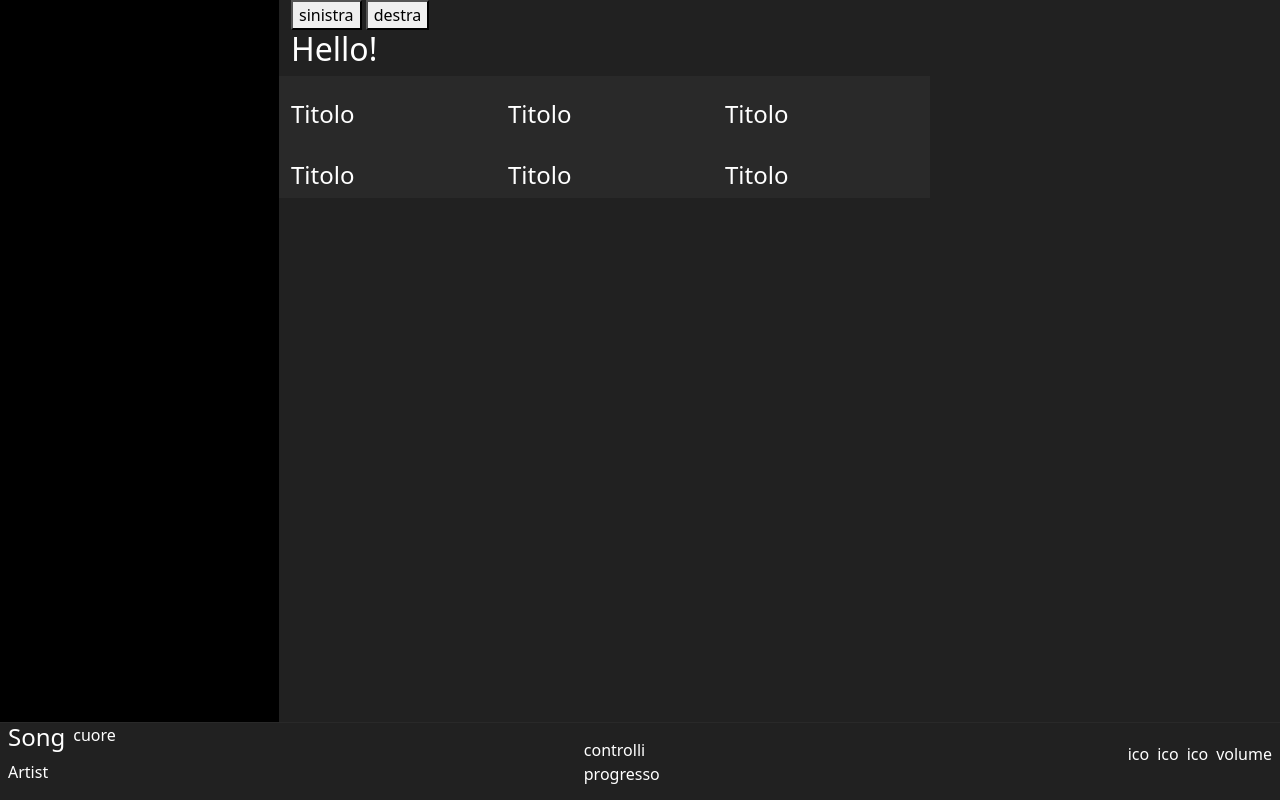
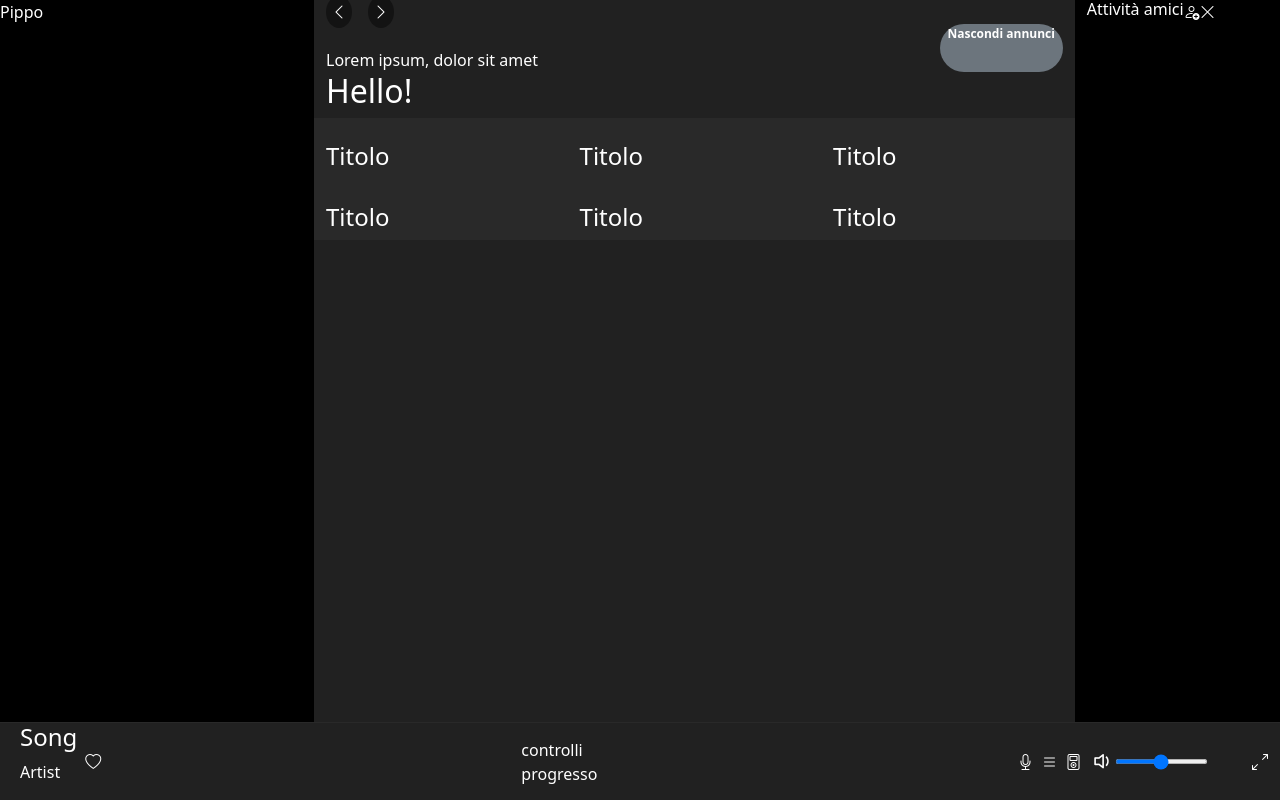
Before and after one commit to Kingvegeth/fs0124b-build-week-2, a website: page index.html in a window 1280 px wide. Drawn offline with nearby package versions, Linux system fonts and the light colour scheme.

Commit message:
commit 12:37

```diff
--- a/index.html
+++ b/index.html
@@ -11,28 +11,34 @@
 <body>
 
 
-    <main class="container row">
+    <main class="row">
 
-        <div id="section-left" class="col-3 bg-black text-white">
-            <nav id="nav-left"></nav>
+        <div id="section-left" class="col-3 bg-black text-white ">
+            <nav id="nav-left">Pippo</nav>
             <div id="left-links"></div>
             <div id="my-playlists"></div>
         </div>
 
-        <div id="center-page" class="text-white col-7">
+        <div id="center-page" class="text-white col-7 container-fluid ">
 
 
             <header>
                 <nav>
-                    <div id="bottoni">
-                        <button id="left">sinistra</button>
-                        <button id="right">destra</button>
+                    <div id="bottoni" class="d-flex flex-row gap-3">
+                        <div id="left"><i class="navigation-button bi bi-chevron-left"></i></div>
+                        <div id="right"><i class="navigation-button bi bi-chevron-right"></i></div>
                     </div>
                     <div id="drop"></div>
                 </nav>
             </header>
 
-            <div id="upper-card"></div>
+            <div id="adv-card" class="d-flex flex-row justify-content-between">
+                <div class="adv-left">
+                    <img src="" alt="" class="big-img">
+                    <div class="adv-text">Lorem ipsum, dolor sit amet</div>
+                </div>
+                <span class="badge rounded-pill text-bg-secondary">Nascondi annunci</span>
+            </div>
 
             <div id="salve">
                 <h2>Hello!</h2>
@@ -78,27 +84,44 @@
             </template>
         </div>
 
+        <div id="section-right" class="col-2 bg-black text-white fixed-r ">
+            <div id="friends-title" class="d-flex flex-row">
+                <h6>Attività amici</h6>
+                <div id="friends-buttons" class="d-flex flex-row">
+                    <i class="bi bi-person-add"></i>
+                    <i class="bi bi-x-lg"></i>
+
+                </div>
+            </div>
+            <div id="friends-list">
+
+            </div>
+        </div>
+
         </main>
 
-        <div id="player-block" class="fixed-bottom d-flex flex-row align-items-center justify-content-between text-white">
-            <div class="current-song d-flex flex-row gap-2">
+        <div id="player-block" class="container-fluid fixed-bottom d-flex flex-row align-items-center justify-content-between text-white">
+            <div class="current-song d-flex align-items-center flex-row gap-2">
                 <img src="" alt="" class="album-img">
                 <div class="song-artist d-flex flex-row flex-column">
                     <h4>Song</h4>
                     <p>Artist</p>
                 </div>
-                <span>cuore</span>
+                <i class="bi bi-heart"></i>
             </div>
             <div class="player d-flex flex-column">
                 <div class="controls">controlli</div>
                 <div class="progress0">progresso</div>
             </div>
-            <div class="player-settings d-flex flex-row gap-2">
-                <p>ico</p>
-                <p>ico</p>
-                <p>ico</p>
-                <div class="volume">volume</div>
-                <div class="resize"></div>
+            <div class="player-settings d-flex flex-row align-items-center gap-2">
+                <i class="bi bi-mic"></i>
+                <i class="bi bi-list"></i>
+                <i class="bi bi-music-player"></i>
+                <div class="volume d-flex flex-row align-items-center">
+                    <i class="bi bi-volume-down"></i>
+                    <input type="range" id="vol" name="vol" min="0" max="50">
+                </div>
+                <i class="bi bi-arrows-angle-expand"></i>
             </div>
         </div>
     </body>
--- a/scss/style.scss
+++ b/scss/style.scss
@@ -1,10 +1,12 @@
 @import '../node_modules/bootstrap/dist/css/bootstrap.min.css';
 
 $background: #212121;
+$medium-background:#131313;
 $light-background: #292929;
 
 body{
     background-color: $background;
+    box-sizing: border-box;
 }
 
 #center-page{
@@ -14,8 +16,23 @@ body{
 #player-block{
     background-color: $background;
     border-top: 1px solid $light-background;
+
+    .bi-volume-down{
+        font-size: 1.6em;
+    }
+    input{
+        width: 60%;
+        height: 5px;
+    }
 }
 
 .raccolta{
     background-color: $light-background;
 }
+
+.navigation-button{
+    background-color: $medium-background;
+    border-radius: 50%;
+    padding: 5px;
+    cursor: pointer;
+}
```
Also changed, not shown: css/style.css, 1 other file.
